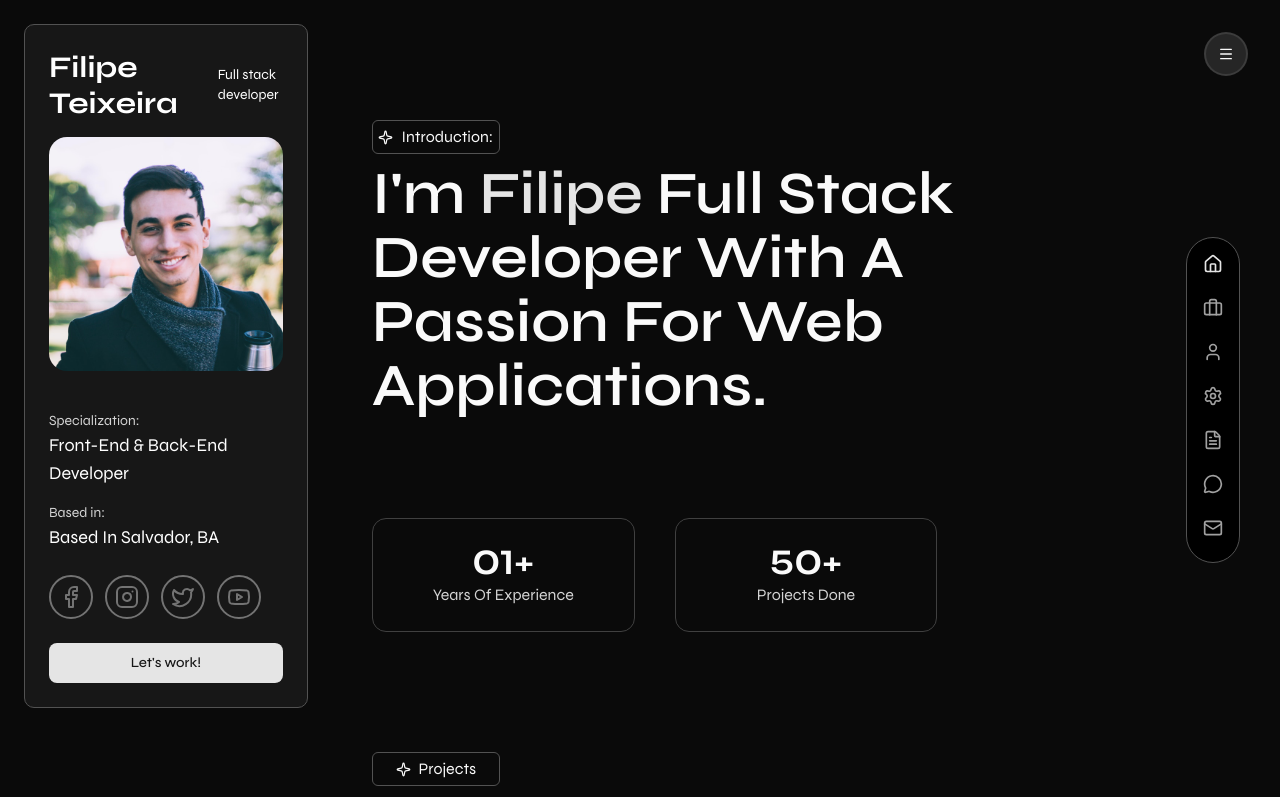
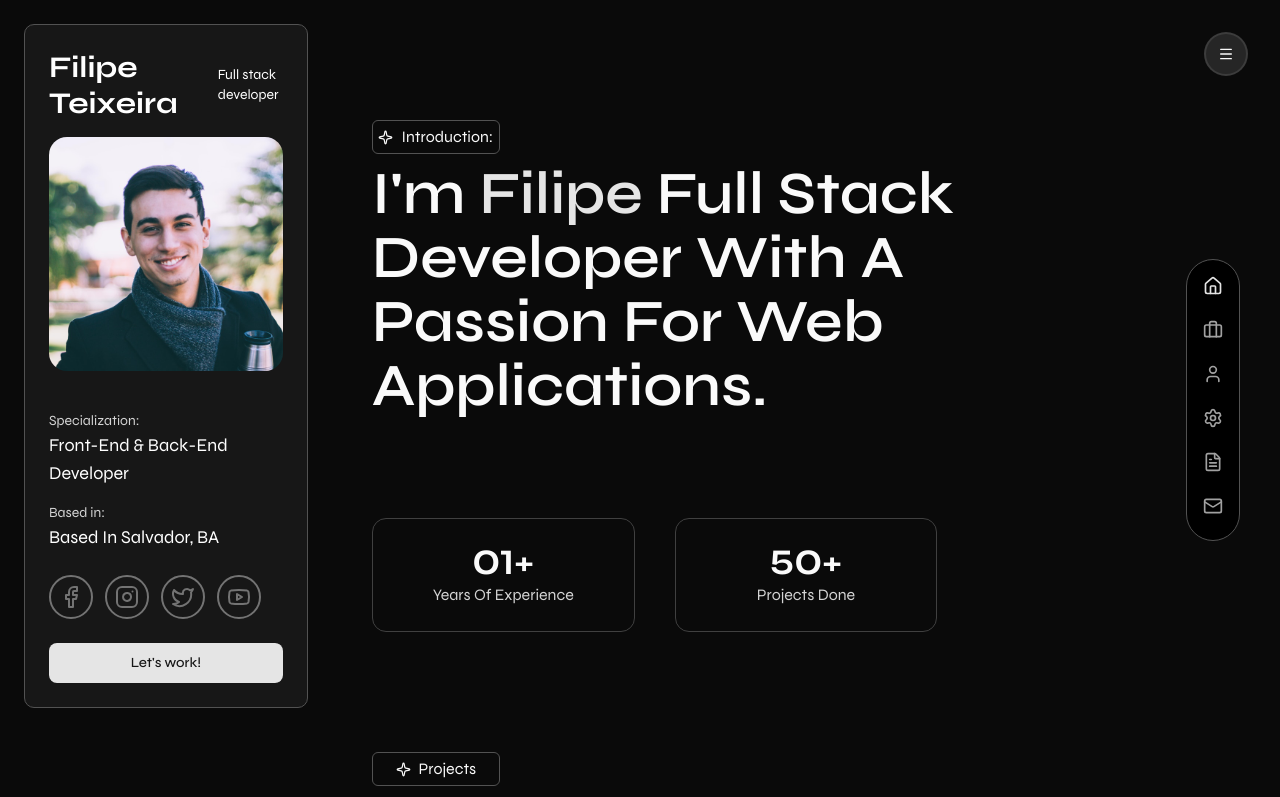
Before and after one commit to filipebteixeira98/personal-portfolio, a React (Vite) app: page / in a window 1280 px wide. Shown: the top 797 px of the page. Built offline with nearby package versions, Linux system fonts and the light colour scheme.

Commit message:
fix(navigation): remove obsolete Testimonials link from sidebar

```diff
--- a/src/constants/index.tsx
+++ b/src/constants/index.tsx
@@ -7,7 +7,6 @@
   Instagram,
   Layers,
   Mail,
-  MessageCircle,
   Palette,
   Rocket,
   Settings,
@@ -41,11 +40,6 @@
     icon: Settings,
   },
   { label: 'Resume', link: '#resume', icon: FileText },
-  {
-    label: 'Reviews',
-    link: '#testimonials',
-    icon: MessageCircle,
-  },
   { label: 'Contact', link: '#contact', icon: Mail },
 ];
 
```
